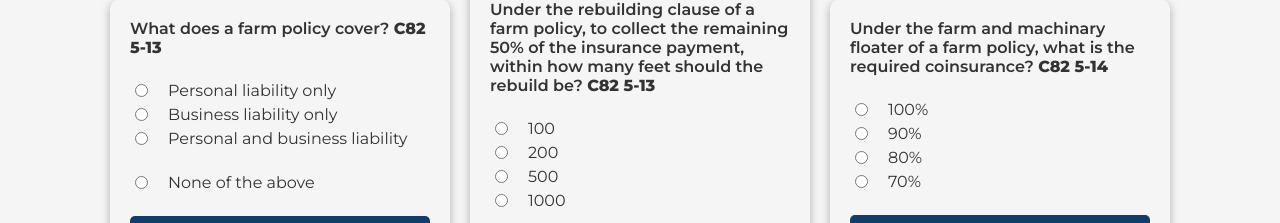
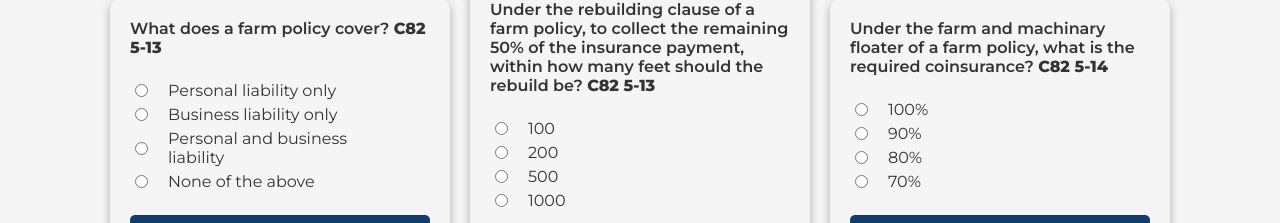
Before and after one commit to ppmungara/ppmungara.github.io, a plain HTML site: page index.htm in a window 1280 px wide. Shown: the part 150-373 px from the top of the page. Drawn offline with Linux system fonts and the light colour scheme.

Commit message:
removed flex-wrap for options

```diff
--- a/style.css
+++ b/style.css
@@ -76,8 +76,7 @@ a {
   align-items: center;
   gap: 20px;
   margin: 5px;
-  flex-wrap: wrap;
-  flex: none;
+  flex: auto;
 }
 
 .main-section .container .question h4 {
```
